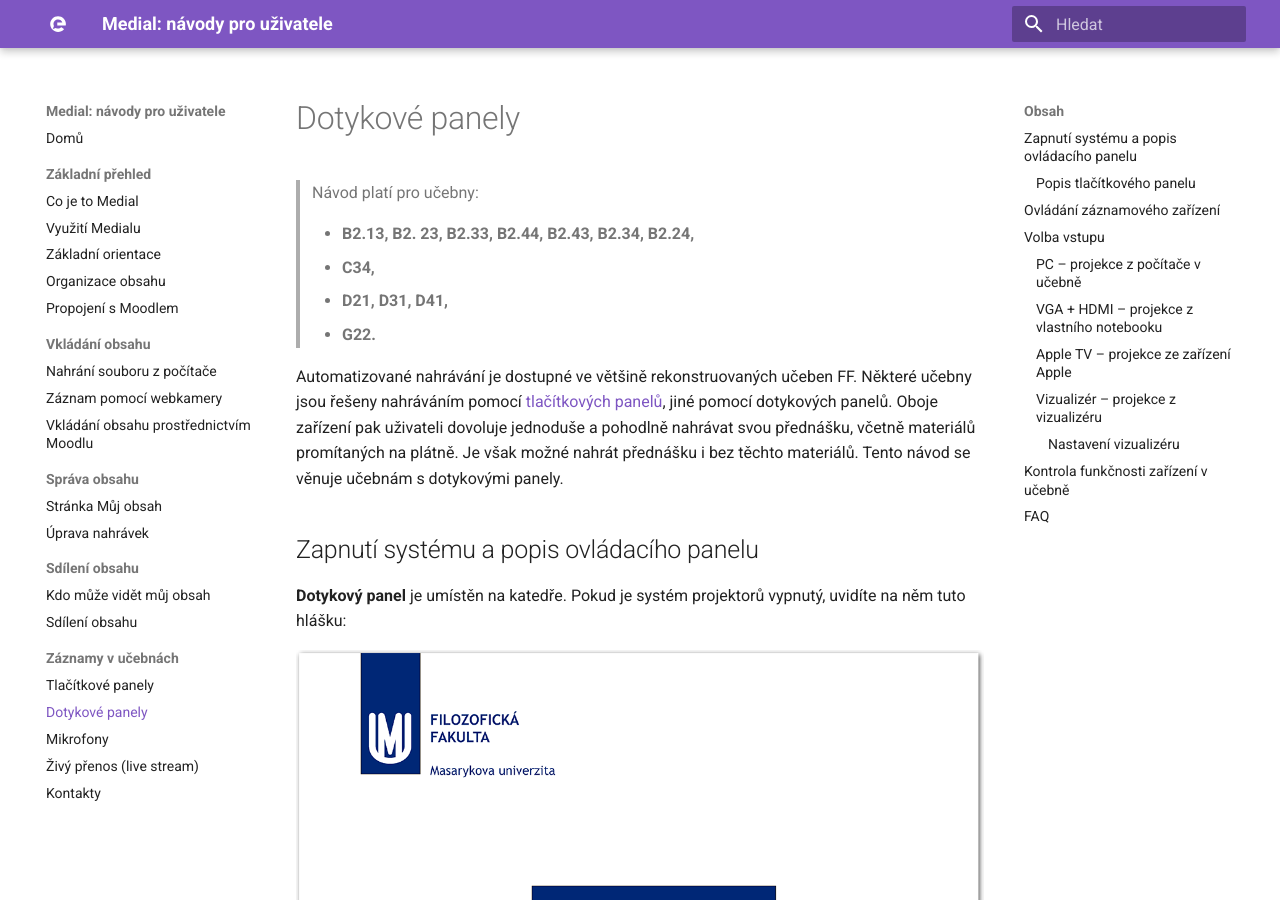
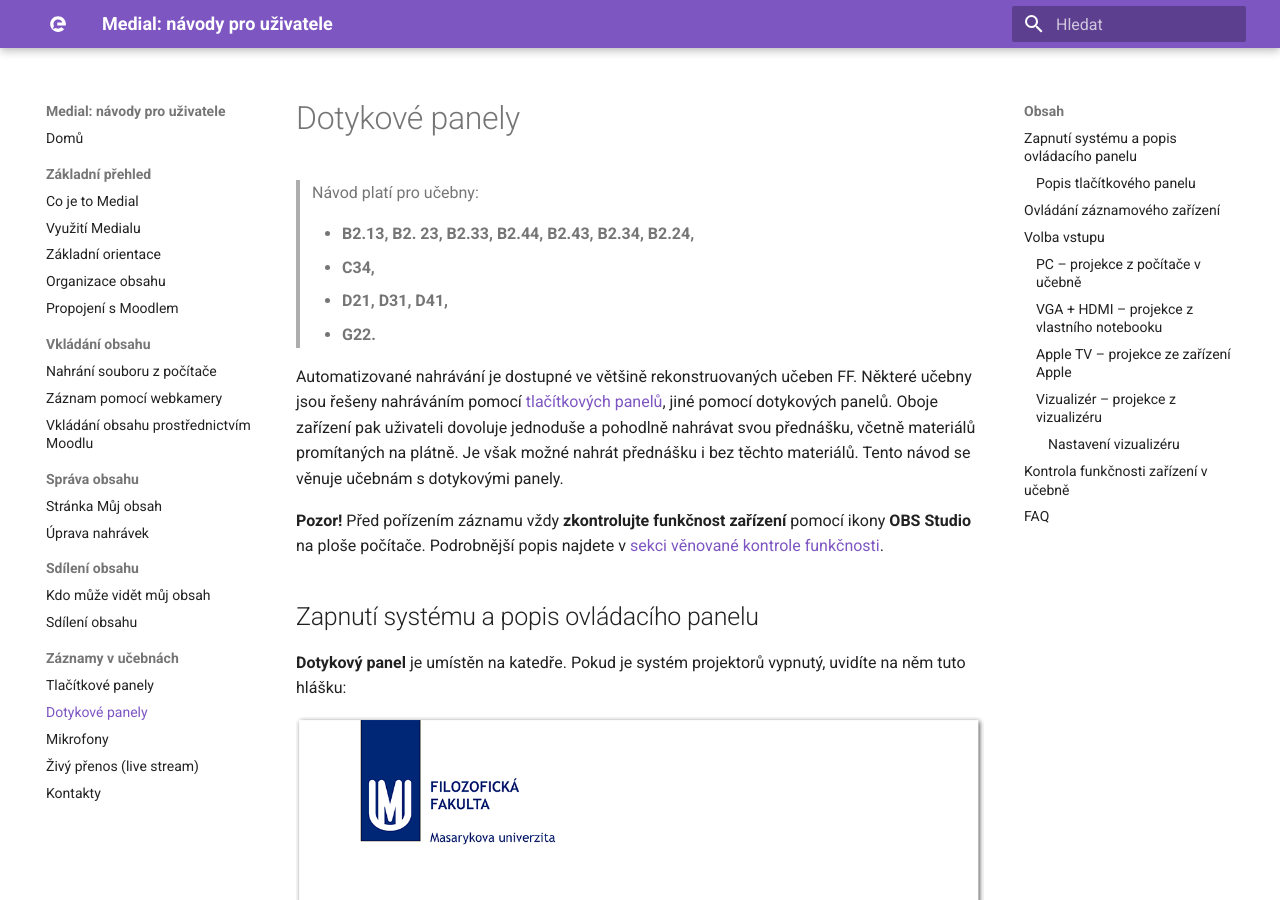
Before and after one commit to kvet-divizny/medialdocs, an MkDocs documentation site: the page built from docs/dotykove-panely.md, in a window 1280 px wide and 900 px high. Built offline with MkDocs 1.6.1 and Material for MkDocs 9.7.7, drawn with Linux system fonts in a browser that asks for light colours.

Commit message:
Upozorneni na kontrolu zarizeni pred zaznameme.

```diff
--- a/docs/dotykove-panely.md
+++ b/docs/dotykove-panely.md
@@ -16,6 +16,7 @@ přednášku, včetně materiálů promítaných na plátně. Je však možné n
 přednášku i bez těchto materiálů. Tento návod se věnuje učebnám s
 dotykovými panely.
 
+**Pozor!** Před pořízením záznamu vždy **zkontrolujte funkčnost zařízení** pomocí ikony **OBS Studio** na ploše počítače. Podrobnější popis najdete v [sekci věnované kontrole funkčnosti](/medialdocs/dotykove-panely#kontrola-funkcnosti-zarizeni-v-ucebne).
 
 ## Zapnutí systému a popis ovládacího panelu
 
```
Also changed, not shown: docs/tlacitkove-panely.md (+2 -0 lines).
